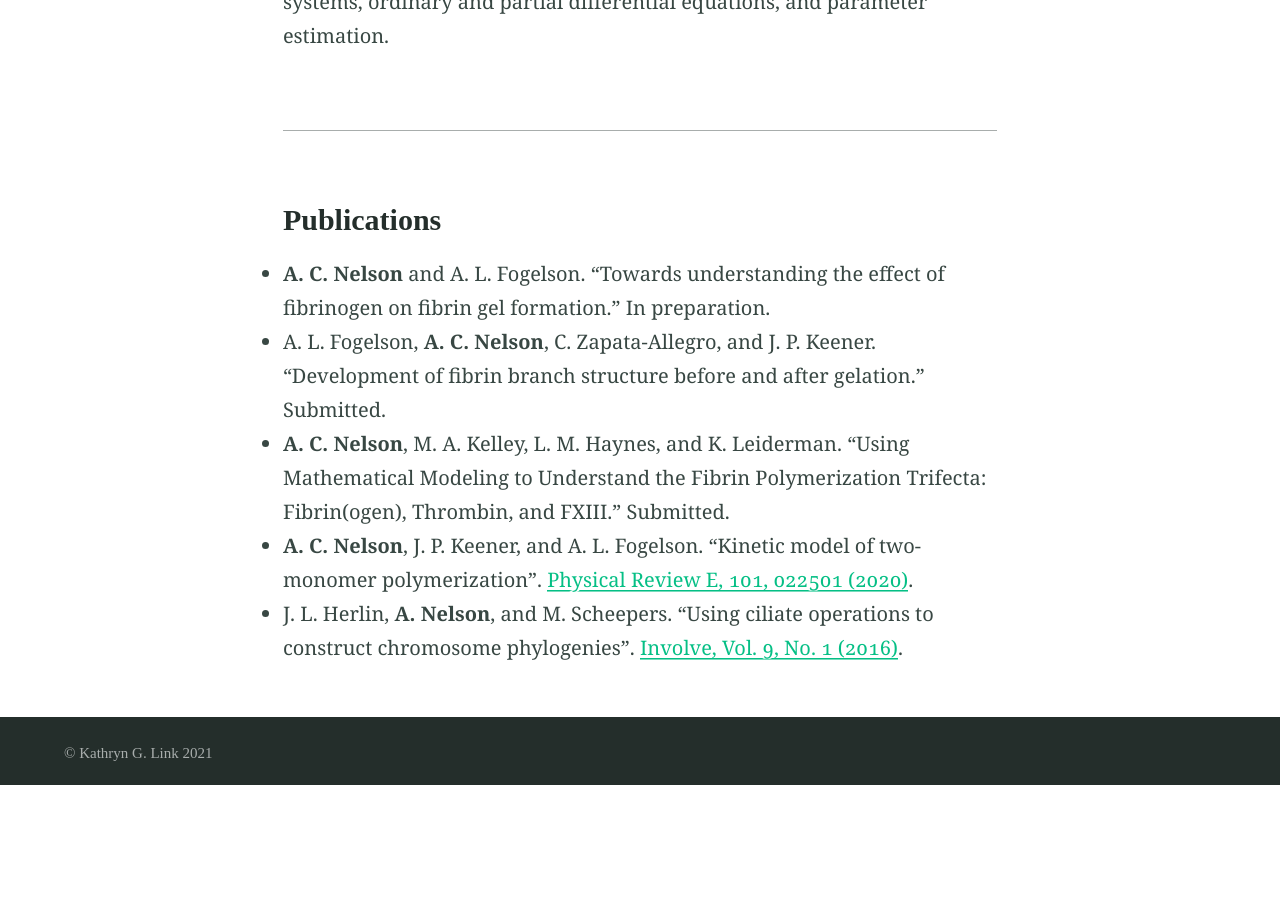
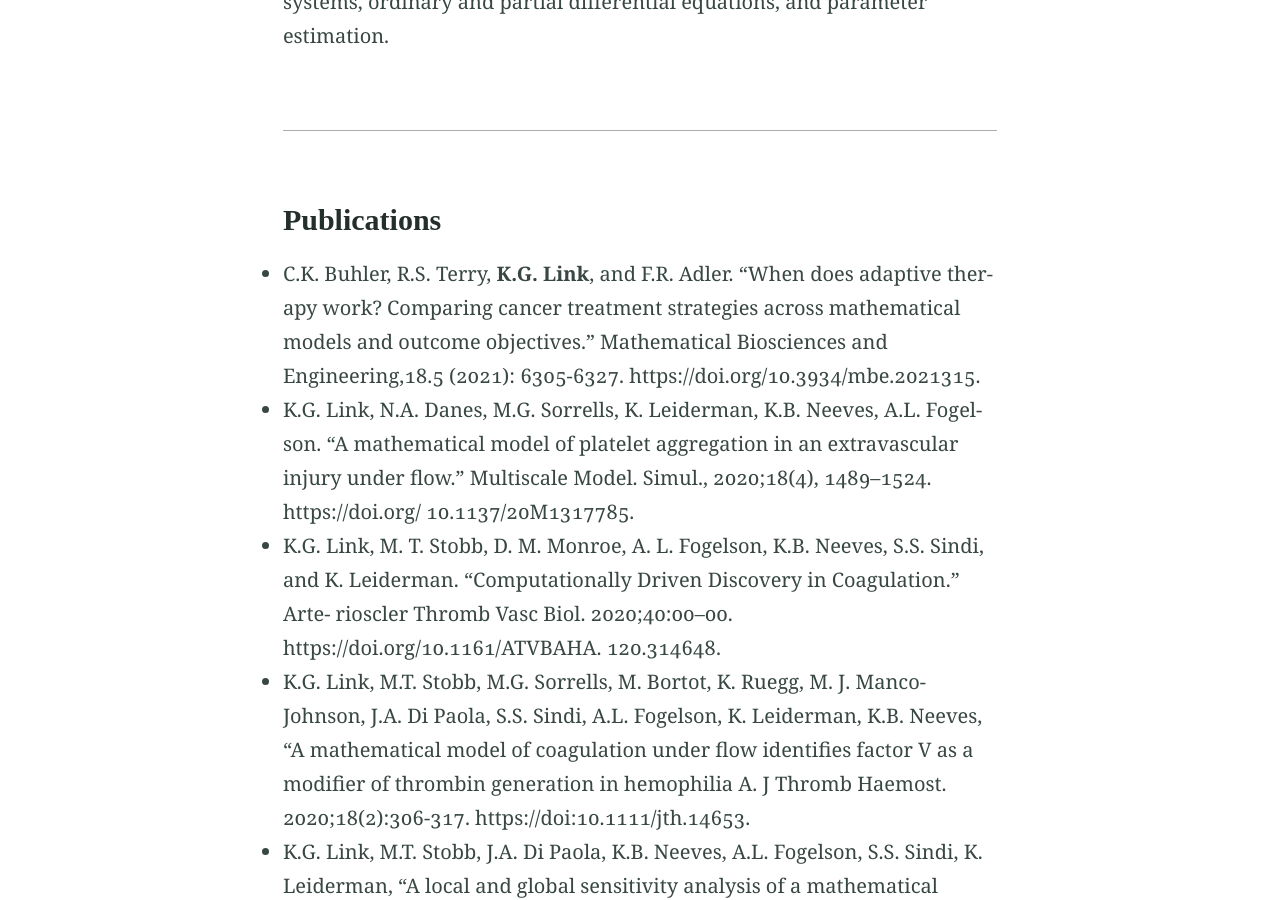
Before and after one commit to kathrynglink/kathrynglink.github.io, a Jekyll site: the page built from research.md, in a window 1280 px wide and 900 px high, scrolled down 594 px. Built offline with Jekyll 4.4.1, drawn with Linux system fonts in a browser that asks for light colours; before the commit the page ends 1379 px from its top, so only the background shows below that; some of the changed text lies outside the part shown.

Commit message:
Update research.md

```diff
--- a/research.md
+++ b/research.md
@@ -7,11 +7,19 @@ feature_image: "https://annacnelson.github.io/DSC_0685.JPG"
 excerpt: "This."
 ---
 
-I am motivated by problems at the intersection of biology and mathematics, and am interested in modeling and simulating physiological processes such as blood coagulation, intracellular transport, and metabolism. In particular, my research interests include dynamical systems, ordinary and partial differential equations, and parameter estimation.
+I am motivated by problems at the intersection of biology and mathematics, and am interested in modeling and simulating physiological processes such as blood coagulation, flagellar locomotion, and rumen fermentation. In particular, my research interests include dynamical systems, ordinary and partial differential equations, and parameter estimation.
 <hr/>
 ### Publications
-* **A. C. Nelson** and A. L. Fogelson. "Towards understanding the effect of fibrinogen on fibrin gel formation." In preparation.
-* A. L. Fogelson, **A. C. Nelson**, C. Zapata-Allegro, and J. P. Keener. "Development of fibrin branch structure before and after gelation." Submitted.
-* **A. C. Nelson**, M. A. Kelley, L. M. Haynes, and K. Leiderman. "Using Mathematical Modeling to Understand the Fibrin Polymerization Trifecta: Fibrin(ogen), Thrombin, and FXIII." Submitted.
-* **A. C. Nelson**, J. P. Keener, and A. L. Fogelson. "Kinetic model of two-monomer polymerization". [Physical Review E, 101, 022501 (2020)](https://link.aps.org/doi/10.1103/PhysRevE.101.022501).
+
+* C.K. Buhler, R.S. Terry, **K.G. Link**, and F.R. Adler. “When does adaptive ther- apy work? Comparing cancer treatment strategies across mathematical models and outcome objectives.” Mathematical Biosciences and Engineering,18.5 (2021): 6305-6327. https://doi.org/10.3934/mbe.2021315.
+* K.G. Link, N.A. Danes, M.G. Sorrells, K. Leiderman, K.B. Neeves, A.L. Fogel- son. “A mathematical model of platelet aggregation in an extravascular injury under flow.” Multiscale Model. Simul., 2020;18(4), 1489–1524. https://doi.org/ 10.1137/20M1317785.
+* K.G. Link, M. T. Stobb, D. M. Monroe, A. L. Fogelson, K.B. Neeves, S.S. Sindi, and K. Leiderman. “Computationally Driven Discovery in Coagulation.” Arte- rioscler Thromb Vasc Biol. 2020;40:00–00. https://doi.org/10.1161/ATVBAHA. 120.314648.
+* K.G. Link, M.T. Stobb, M.G. Sorrells, M. Bortot, K. Ruegg, M. J. Manco- Johnson, J.A. Di Paola, S.S. Sindi, A.L. Fogelson, K. Leiderman, K.B. Neeves, “A mathematical model of coagulation under flow identifies factor V as a modifier of thrombin generation in hemophilia A. J Thromb Haemost. 2020;18(2):306-317. https://doi:10.1111/jth.14653.
+* K.G. Link, M.T. Stobb, J.A. Di Paola, K.B. Neeves, A.L. Fogelson, S.S. Sindi, K. Leiderman, “A local and global sensitivity analysis of a mathematical model of coagulation and platelet deposition under flow.” PLOS ONE (2018), 13(7): e0200917. https://doi.org/10.1371/journal.pone.0200917.
+* H.T. Banks, S. Hu, K. Link, E.S. Rosenberg, S. Mitsuma, and L. Rosario, “Mod- eling Immune Response to BK Virus Infection and Donor Kidney in Renal Trans- plant Recipients.” Inverse Problems in Science & Engineering (2016), 24(1): 127-152. https://doi.org/10.1080/17415977.2015.1017484.
+* H.T. Banks, B.E. Banks, K. Link, J.A. Rosenheim, C. Ross, and K.A. Till- man, “Model Comparison Tests to Determine Data Information Content.”Applied Mathematical Letters (2015),43,10-18, https://doi.org/10.1016/j.aml.2014.11.002.
+* H.T. Banks, D.F. Kapraun, K.G. Link, W.C. Thompson, C. Peligero, J. Argi- laguet, A. Meyerhans, “Analysis of Variability in Estimates of Cell Prolifer- ation Parameters for Cyton-Based Models Using CFSE-Based Flow Cytome- try Data.” Journal of Inverse and Ill-posed Problems (2014), 23(2) 135-171, https://doi.org/10.1515/jiip-2013-0065.
+* T. Huffman, K. Link, J. Nardini, L. Poag, K. Flores, H.T. Banks, B. Blasco, J. Jungfleisch, J. Diez, “A Mathematical Model of RNA3 Recruitment in the Repli- cation Cycle of Brome Mosaic Virus.” International Journal of Pure and Applied Mathematics (2013), 89(2) 251-274, https://doi.org/10.12732/ijpam.v92i1.3.
+* H.T. Banks, S. Hu, M. Joyner, A. Broido, B. Canter, K. Gayvert, K. Link, “A comparison of computational efficiencies of stochastic algorithms in terms of two infection models.” Mathematical Biosciences & Engineering (2011), 9(3) 487-526. https://doi.org/10.3934/mbe.2012.9.487.
+ [Physical Review E, 101, 022501 (2020)](https://link.aps.org/doi/10.1103/PhysRevE.101.022501).
 * J. L. Herlin, **A. Nelson**, and M. Scheepers. "Using ciliate operations to construct chromosome phylogenies". [Involve, Vol. 9, No. 1 (2016)](http://dx.doi.org/10.2140/involve.2016.9.1).
```
